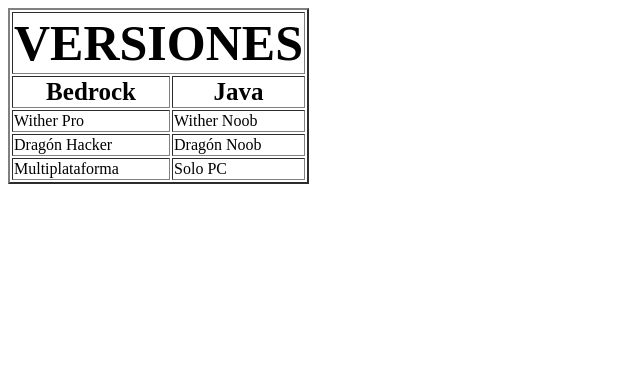
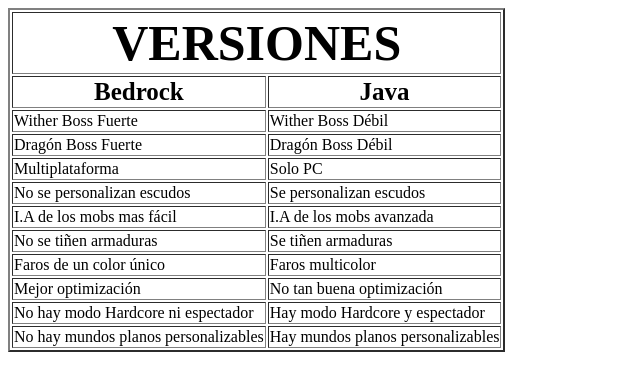
Before and after one commit to Anthuegomez/Minecraft, a plain HTML site: page tabla.html in a window 1280 px wide. Shown: the whole page, without its empty margins (0-640 px from the left). Drawn offline with Linux system fonts and the light colour scheme.

Commit message:
Update tabla.html

```diff
--- a/tabla.html
+++ b/tabla.html
@@ -2,7 +2,7 @@
  <table border="2px">
   <thead>
     <tr>
-      <th style="font-size:50px" colspan="2">VERSIONES</th>
+      <th style="font-size:50px" colspan="2"  >VERSIONES</th>
     </tr>
     <tr>
       <th style="font-size:25px">Bedrock
@@ -11,18 +11,45 @@
   </thead>
   <tbody>
     <tr>
-      <td>Wither Pro</td>
-      <td>Wither Noob</td>
+      <td>Wither Boss Fuerte</td>
+      <td>Wither Boss Débil</td>
     </tr>
     <tr>
-      <td>Dragón Hacker</td>
-      <td>Dragón Noob</td>
+      <td>Dragón Boss Fuerte</td>
+      <td>Dragón Boss Débil</td>
     </tr>
     <tr>
       <td>Multiplataforma</td>
       <td>Solo PC</td>
     </tr>
-
+    <tr>
+      <td>No se personalizan escudos</td>
+      <td>Se personalizan escudos</td>
+    </tr>
+    <tr>
+      <td>I.A de los mobs mas fácil</td>
+      <td>I.A de los mobs avanzada</td>
+    </tr>
+    <tr>
+      <td>No se tiñen armaduras</td>
+      <td>Se tiñen armaduras</td>
+    </tr>
+    <tr>
+      <td>Faros de un color único</td>
+      <td>Faros multicolor</td>
+    </tr>
+    <tr>
+      <td>Mejor optimización</td>
+      <td>No tan buena optimización</td>
+    </tr>
+    <tr>
+      <td>No hay modo Hardcore ni espectador</td>
+      <td>Hay modo Hardcore y espectador</td>
+    </tr>
+    <tr>
+      <td>No hay mundos planos personalizables</td>
+      <td>Hay mundos planos personalizables</td>
+    </tr>
   </tbody>
  </table>
 </html>
```
